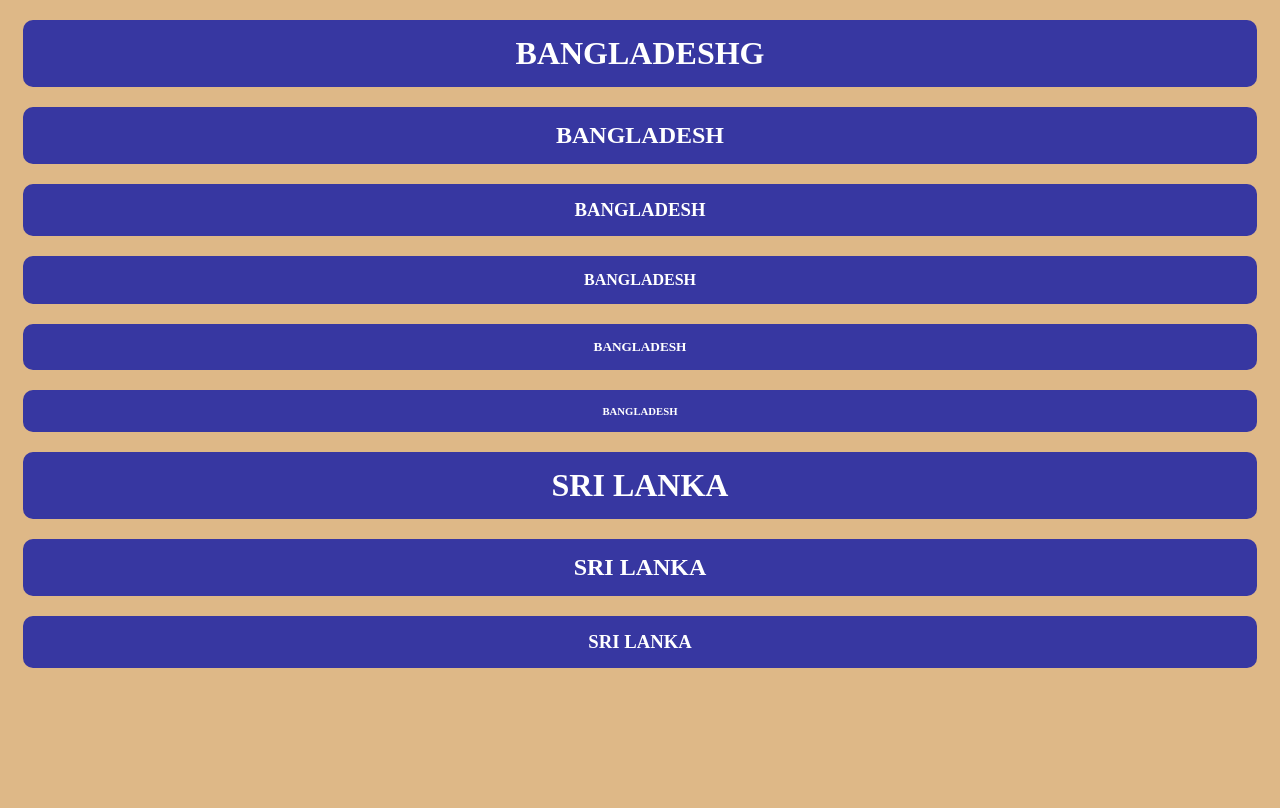
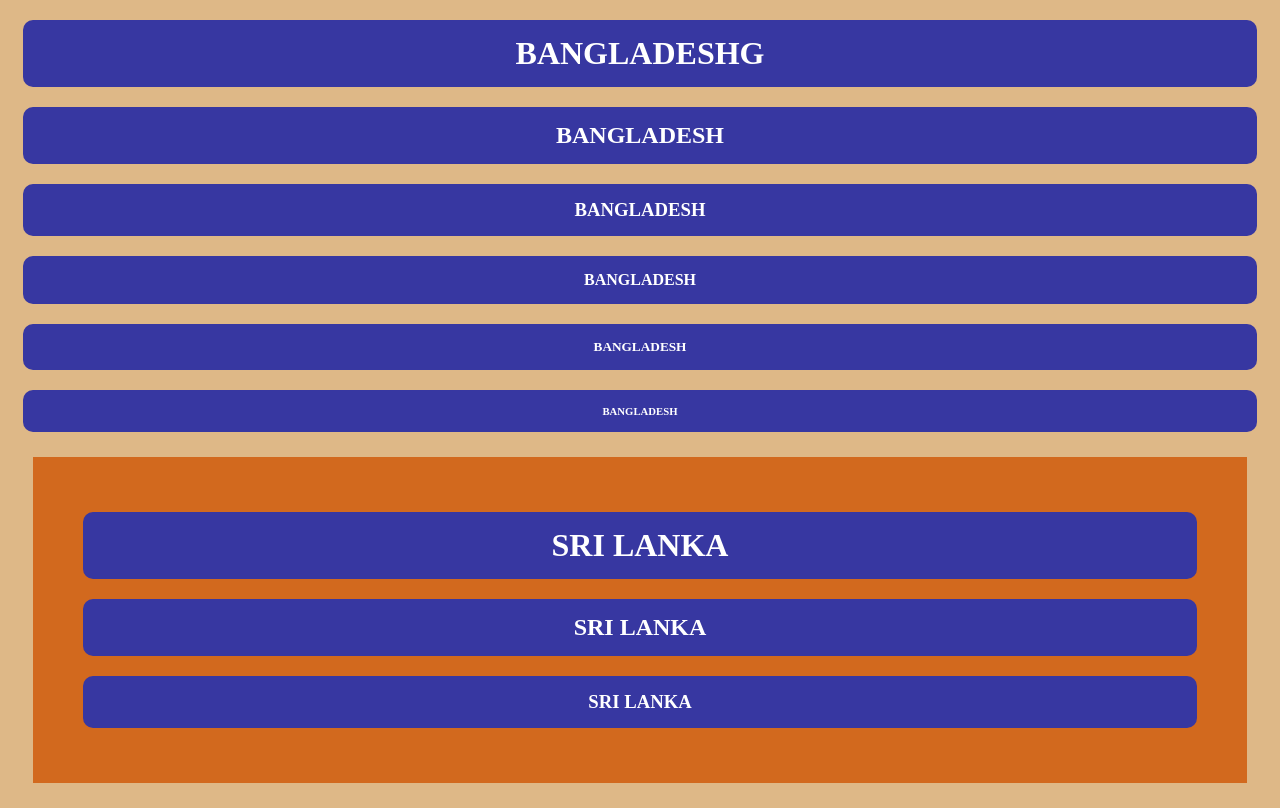
Before and after one commit to hasancoding4/new11011100203, a plain HTML site: page index.html in a window 1280 px wide. Drawn offline with Linux system fonts and the light colour scheme.

Commit message:
Update index.css
css changed

```diff
--- a/index.css
+++ b/index.css
@@ -10,3 +10,9 @@ h1, h2, h3, h4, h5, h6{
     text-transform: uppercase;
     text-align: center;
 }
+.kijani{
+    background-color: chocolate;
+    color: aliceblue;
+    margin: 25px;
+    padding: 35px;
+}
```
